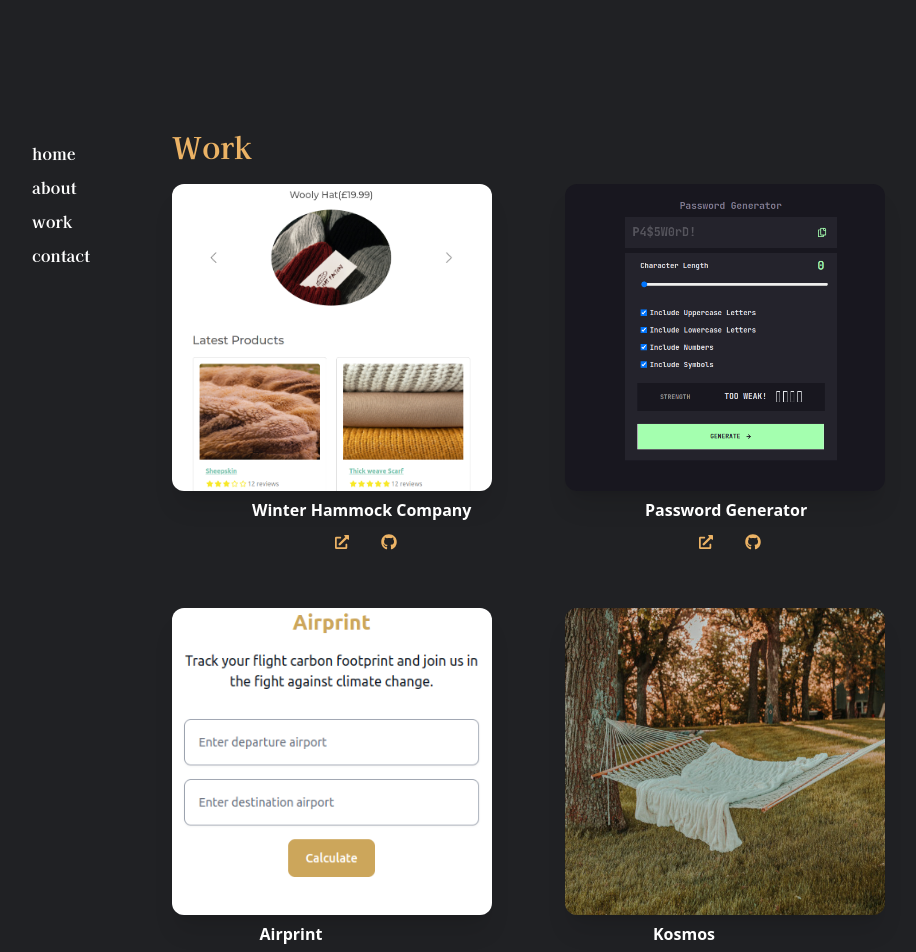
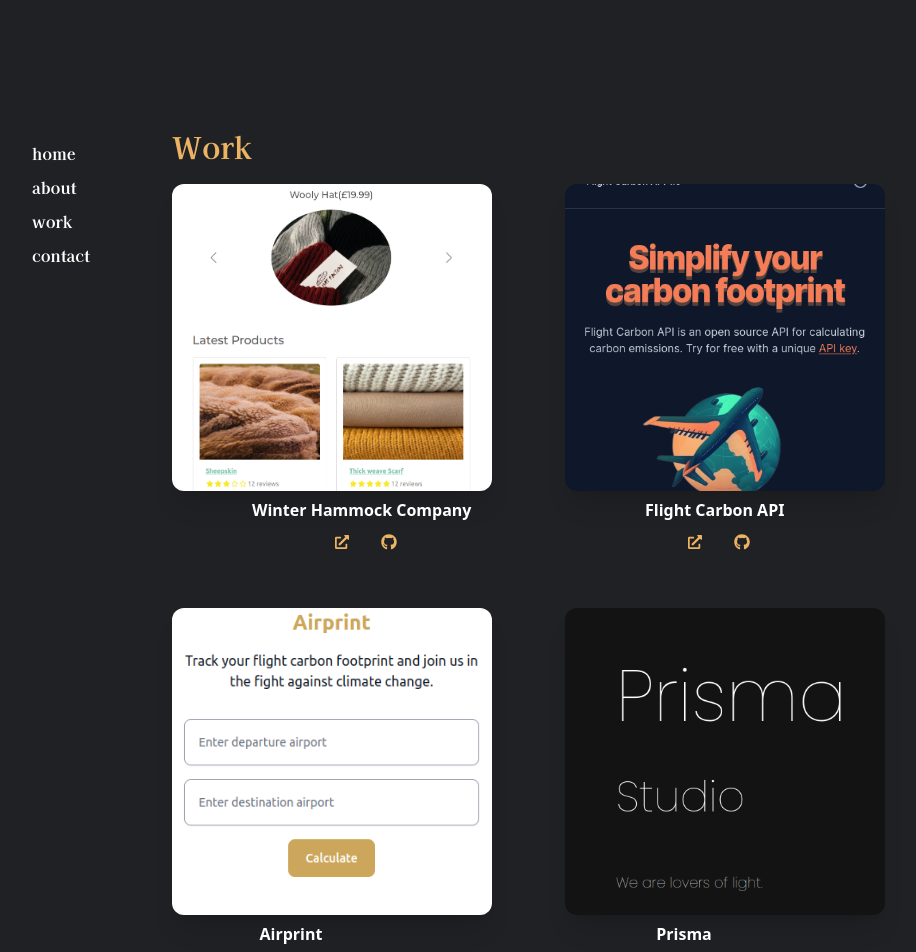
Before and after one commit to CVB91/new-portfolio, a Next.js app: page /work in a window 1280 px wide. Shown: the top 952 px of the page, without its empty margins (170-1086 px from the left). Built offline with nearby package versions, Linux system fonts and the light colour scheme.

Commit message:
work page updates

```diff
--- a/src/app/components/display.tsx
+++ b/src/app/components/display.tsx
@@ -7,17 +7,17 @@
 
 import { FaGithub,FaExternalLinkAlt } from 'react-icons/fa'
 
-const Display = ({ imageUrl, text }) => {
+const Display = ({ imageUrl, text, description, tags, source, code }) => {
   const cardStyle = `
     relative h-full w-full rounded-xl shadow-xl transition-all duration-1000 [transform-style:preserve-3d] group-hover:[transform:rotateY(180deg)] mask [backface-visibility:hidden]
   `
 
   const frontStyle = `
-    absolute inset-0 z-10
+    absolute inset-0 z-10 bg-slate-800 rounded-xl text-center text-white
   `
 
   const backStyle = `
-    absolute inset-0 h-full w-full rounded-xl bg-black/80 px-12 text-center text-slate-200 [transform:rotateY(180deg)] mask z-0
+    absolute inset-0 h-full w-full  rounded-xl bg-black/80 px-12 text-center text-slate-200 [transform:rotateY(180deg)] mask z-0
   `
 
   const overlayStyle = `
@@ -30,6 +30,15 @@
         <div className='group h-96 w-80 [perspective:1000px]'>
           <div className={cardStyle}>
             <div className={frontStyle}>
+              <div className='flex min-h-full flex-col items-center w-4/5 ml-8 justify-around'>
+                <h1 className='text-xl font-bold'>{text}</h1>
+                <p className='text-base'>
+                  {description ? description : 'No description'}
+                </p>
+                <p className='text-base'>Built with: {tags}</p>
+              </div>
+            </div>
+            <div className={backStyle}>
               <Image
                 alt={text}
                 src={imageUrl}
@@ -37,32 +46,16 @@
                 className='rounded-xl object-cover shadow-xl shadow-black/80'
               />
             </div>
-
-            <div className={backStyle}>
-              <div className='flex min-h-full flex-col items-center justify-center'>
-                <h1 className='text-xl font-bold'>{text}</h1>
-                <p className='text-lg'>Photographer & Art</p>
-                <p className='text-base'>
-                  Lorem ipsum dolor sit amet consectetur adipisicing.
-                </p>
-                <button
-                  id='back'
-                  className='mt-2 rounded-md bg-neutral-800 py-1 px-2 text-sm hover:bg-neutral-900'
-                >
-                  Read More
-                </button>
-              </div>
-            </div>
             <div className={overlayStyle}></div>
           </div>
         </div>
       </div>
       <div className='mt-4 flex space-x-4'>
         <button className=' text-white text-sm py-1 px-3 rounded-md hover:text-[#ecb365]'>
-          <FaExternalLinkAlt/>
+        <Link href={source}><FaExternalLinkAlt /></Link>
         </button>
         <button className=' text-white p-1 rounded-md hover:text-[#ecb365]'>
-          <FaGithub />
+          <Link href={code}><FaGithub /></Link>
         </button>
       </div>
     </div>
--- a/src/app/constants/constants.ts
+++ b/src/app/constants/constants.ts
@@ -2,9 +2,9 @@
   title: string
   description: string
   image: string
-  tags: string[]
+  tags: string
   source: string
-  visit: string
+  code: string
   id: number
 }
 
@@ -12,61 +12,62 @@
   {
     title: 'Winter Hammock Company',
     description:
-      "Full Stack MERN Application E-commerce application for the Winter Hammock Company.The Winter Hammock Company creates luxury outdoor goods, specializing in comfortable and unique winter hammocks made from high-quality materials like sheepskin. Handmade by skilled artisans, each hammock is meticulously crafted to perfection, with a variety of styles and colors available. The brand's products are functional, beautiful, and stylish, making them the perfect statement piece in any outdoor space. With a commitment to quality craftsmanship and premium materials, The Winter Hammock Company is a trusted name in the outdoor luxury market, offering the ultimate in relaxation and comfort for winter retreats or outdoor oases. ",
+      'Full Stack MERN Application E-commerce application for the Winter Hammock Company.',
     image: '/winterhammock.png',
-    tags: ['Mongo', 'Express', 'React', 'Node'],
-    source: 'https://google.com',
-    visit: 'https://google.com',
+    tags: `MongoDB, Express, React and Node`,
+    source: 'https://winterhammockcompany.herokuapp.com',
+    code: 'https://github.com/CVB91/winter-hammock-company',
     id: 0,
   },
   {
-    title: 'Password Generator',
+    title: 'Flight Carbon API',
     description:
-      'A password generator is a tool that automatically creates strong, randomized passwords for users. These passwords are typically designed to be difficult to guess or crack, providing increased security for online accounts and sensitive information. Password generators can help users protect themselves from cyber attacks and ensure that their accounts remain secure.',
-    image: '/passwordgen.png',
-    tags: ['React', 'JavaScript'],
-    source: 'https://google.com',
-    visit: 'https://google.com',
-    id: 1,
+      'Flight Carbon API is a REST API that calculates the carbon footprint of a flight. Free to use forever.',
+    image: '/8-2.png',
+    tags: `NextJS, Prisma, Typescript, Tailwind CSS, Upstash, Redis`,
+    source: 'https://flight-carbon-api.vercel.app',
+    code: 'https://github.com/CVB91/Flight-Carbon-API',
+    id: 2,
   },
+
   {
     title: 'Airprint',
     description:
-      'Airprint is a web app that calculates your flight carbon data, helping you to understand your environmental impact. The app uses publicly available formulas to calculate the carbon emissions associated with your flight, taking into account factors such as distance, flight duration, and aircraft type. With Airprint, users can make informed decisions about their travel and reduce their carbon footprint.',
+      'Airprint is a web app that calculates your flight carbon data. The app calls the Flight Carbon API to retrieve flight data and calculates the carbon footprint of each flight.',
     image: '/airprint.png',
-    tags: ['Vanilla JS', 'API'],
+    tags: `Vanilla JS, HTML, Tailwind CSS`,
     source: 'https://airprint.vercel.app/',
-    visit: 'https://google.com',
-    id: 2,
+    code: 'https://github.com/CVB91/Airprint',
+    id: 3,
   },
   {
-    title: 'Kosmos',
+    title: 'Prisma',
     description:
-      'Kosmos is an educational website that offers a wealth of information about our solar system. From articles and videos to interactive tools and games, Kosmos provides engaging and accessible content that teaches users about the planets, stars, and other celestial bodies in our universe. With its user-friendly design and informative resources, Kosmos is a valuable tool for anyone interested in astronomy and space exploration.',
-    image: '/1.png',
-    tags: ['React', 'ChatEngine', 'Firebase'],
-    source: 'https://google.com',
-    visit: 'https://google.com',
-    id: 3,
+      'Creative porfolio site for Prisma Studios, a collective of creative photographers from around the world. No framework.',
+    image: '/prisma.png',
+    tags: `Vanilla JS, GSAP, HTML, CSS`,
+    source: 'https://prisma-ten-ruby.vercel.app/',
+    code: 'https://prisma-ten-ruby.vercel.app/',
+    id: 4,
   },
   {
     title: 'MindMap',
     description:
       'MindMap is my personal blog where I write about the trials and tribulations of being a self-taught web developer. There are some useful how-tos thrown in for good measure.',
     image: '/mindmap.png',
-    tags: ['React', 'ChatEngine', 'Firebase'],
-    source: 'https://google.com',
-    visit: 'https://google.com',
-    id: 4,
+    tags: `React, Next.js, CSS Modules, Mongo DB`,
+    source: 'https://mind-map-nu.vercel.app/',
+    code: 'https://github.com/CVB91/MindMap',
+    id: 5,
   },
   {
-    title: 'Flight Carbon API',
+    title: 'Password Generator',
     description:
-      'Kosmos is an educational website that offers a wealth of information about our solar system. From articles and videos to interactive tools and games, Kosmos provides engaging and accessible content that teaches users about the planets, stars, and other celestial bodies in our universe. With its user-friendly design and informative resources, Kosmos is a valuable tool for anyone interested in astronomy and space exploration.',
-    image: '/8-2.png',
-    tags: ['React', 'ChatEngine', 'Firebase'],
+      'A password generator is a tool that automatically creates strong, randomized passwords for users.',
+    image: '/passwordgen.png',
+    tags: `Vanilla JS, HTML, Tailwind CSS`,
     source: 'https://google.com',
-    visit: 'https://google.com',
-    id: 5,
+    code: 'https://github.com/CVB91/password-gen',
+    id: 6,
   },
 ]
--- a/src/app/lib/info.tsx
+++ b/src/app/lib/info.tsx
@@ -17,8 +17,9 @@
 export const bio = () => {
   return (
     <>
-      I have a diverse background. I worked previously in digital communications
-      and academia. Now I build things for the web. I have a built a strong foundation across multiple web technologies and frameworks. I am a full stack developer with a focus on the front end. I am a strong believer in the power of the web and I am passionate about building beautiful and accessible web experiences.
+      <span>I am a full stack developer and I am a strong believer in the power of the web. I am passionate about building beautiful and accessible web experiences. Over the course of my developer journey, I have a built a strong foundation across multiple web technologies and frameworks.</span>
+      <span>{" "}</span>
+      <span>I am currently working freelance am always looking for new opportunities. If you have a project that you would like to discuss, please feel free to get in touch.</span>
     </>
   )
 };
--- a/src/app/work/page.tsx
+++ b/src/app/work/page.tsx
@@ -30,13 +30,29 @@
   console.log(projects[1].image)
   return (
     <ul className='grid grid-cols-1 sm:grid-cols-2  gap-10 place-content-center'>
-      {projects.map((project) => (
-       !isHoverCapable ? <MobileDisplay key={project.title} text={project.title} imageUrl={project.image}/> : <Display
-          key={project.title}
-          text={project.title}
-          imageUrl={project.image}
-        />
-      ))}
+      {projects.map((project) =>
+        !isHoverCapable ? (
+          <MobileDisplay
+            key={project.title}
+            text={project.title}
+            imageUrl={project.image}
+            description={project.description}
+            tags={project.tags}
+            source={project.source}
+            code={project.code}
+          />
+        ) : (
+          <Display
+            key={project.title}
+            text={project.title}
+            imageUrl={project.image}
+              description={project.description}
+              tags={project.tags}
+              source={project.source}
+              code={project.code}
+          />
+        )
+      )}
     </ul>
   )
 }
```
Also changed, not shown: public/prisma.png (added).
